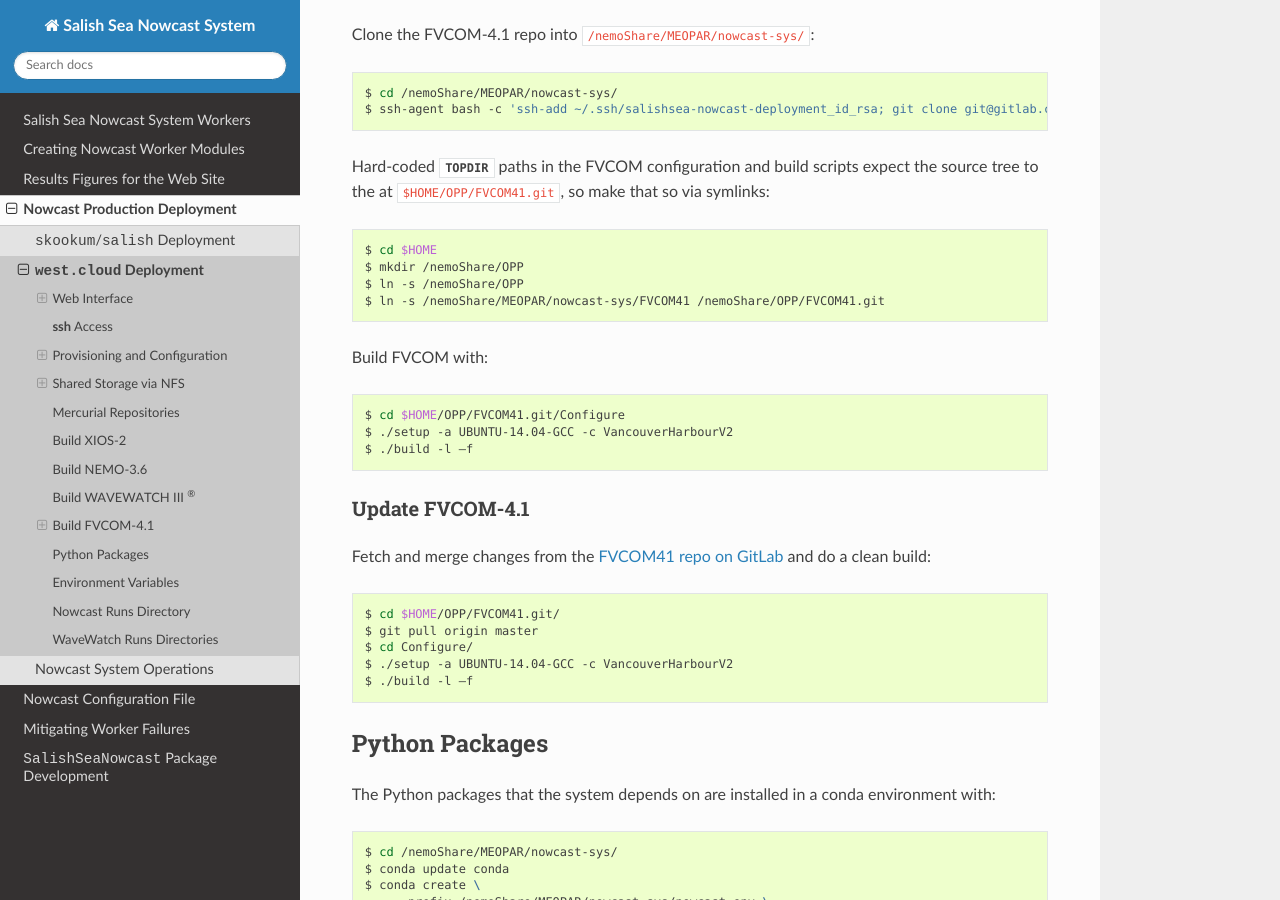
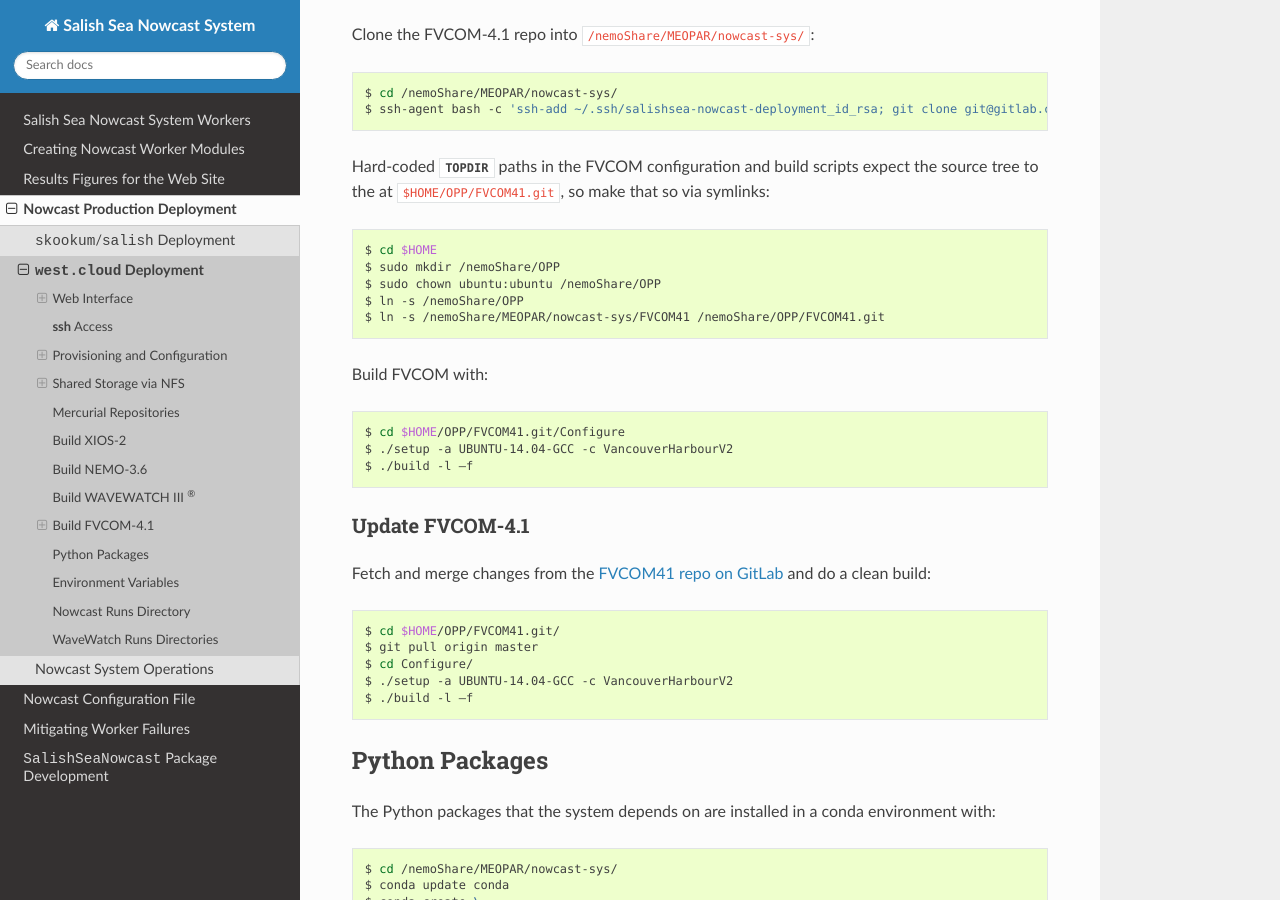
Before and after one commit to SalishSeaCast/SalishSeaNowcast, a Sphinx documentation site: the page built from docs/deployment/west_cloud.rst, in a window 1280 px wide and 900 px high, scrolled down 10729 px. Built offline with Sphinx 7.4.7 and the Read the Docs theme 2.0.0, drawn with Linux system fonts in a browser that asks for light colours; the version number could not be read and is left out.

Commit message:
Add ownership changes for /nemoShare/OPP to west.cloud deployment docs.

```diff
--- a/docs/deployment/west_cloud.rst
+++ b/docs/deployment/west_cloud.rst
@@ -576,7 +576,8 @@ so make that so via symlinks:
 .. code-block:: bash
 
     $ cd $HOME
-    $ mkdir /nemoShare/OPP
+    $ sudo mkdir /nemoShare/OPP
+    $ sudo chown ubuntu:ubuntu /nemoShare/OPP
     $ ln -s /nemoShare/OPP
     $ ln -s /nemoShare/MEOPAR/nowcast-sys/FVCOM41 /nemoShare/OPP/FVCOM41.git
 
```
